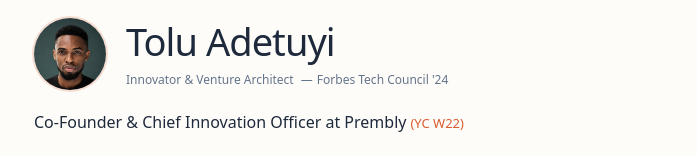
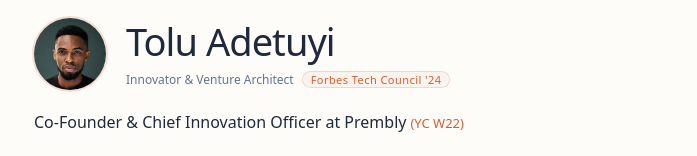
Before and after one commit to Threadigit/adetuyi.com, a Next.js app: page / in a window 1280 px wide. Shown: the part 138-294 px from the top of the page, without its empty margins (290-987 px from the left). Built offline with nearby package versions, Linux system fonts and the light colour scheme.

Commit message:
Add restrained Forbes credential badge

```diff
--- a/src/app/page.tsx
+++ b/src/app/page.tsx
@@ -45,10 +45,13 @@ export default function Home() {
             <h1 className="text-[32px] md:text-[38px] font-medium tracking-tight leading-tight mb-1 text-foreground">
               Tolu Adetuyi
             </h1>
-            <p className="text-[12px] leading-relaxed text-muted mt-1">
-              Innovator &amp; Venture Architect{" "}
-              <span aria-hidden="true" className="mx-1">—</span>
-              Forbes Tech Council &apos;24
+            <p className="flex flex-wrap items-center gap-2 mt-1">
+              <span className="text-[12px] leading-relaxed text-muted">
+                Innovator &amp; Venture Architect
+              </span>
+              <span className="inline-flex items-center rounded-full border border-accent/20 bg-accent/5 px-2 py-0.5 text-[11px] leading-none text-accent font-medium tracking-[0.04em]">
+                Forbes Tech Council &apos;24
+              </span>
             </p>
           </div>
         </div>
```
